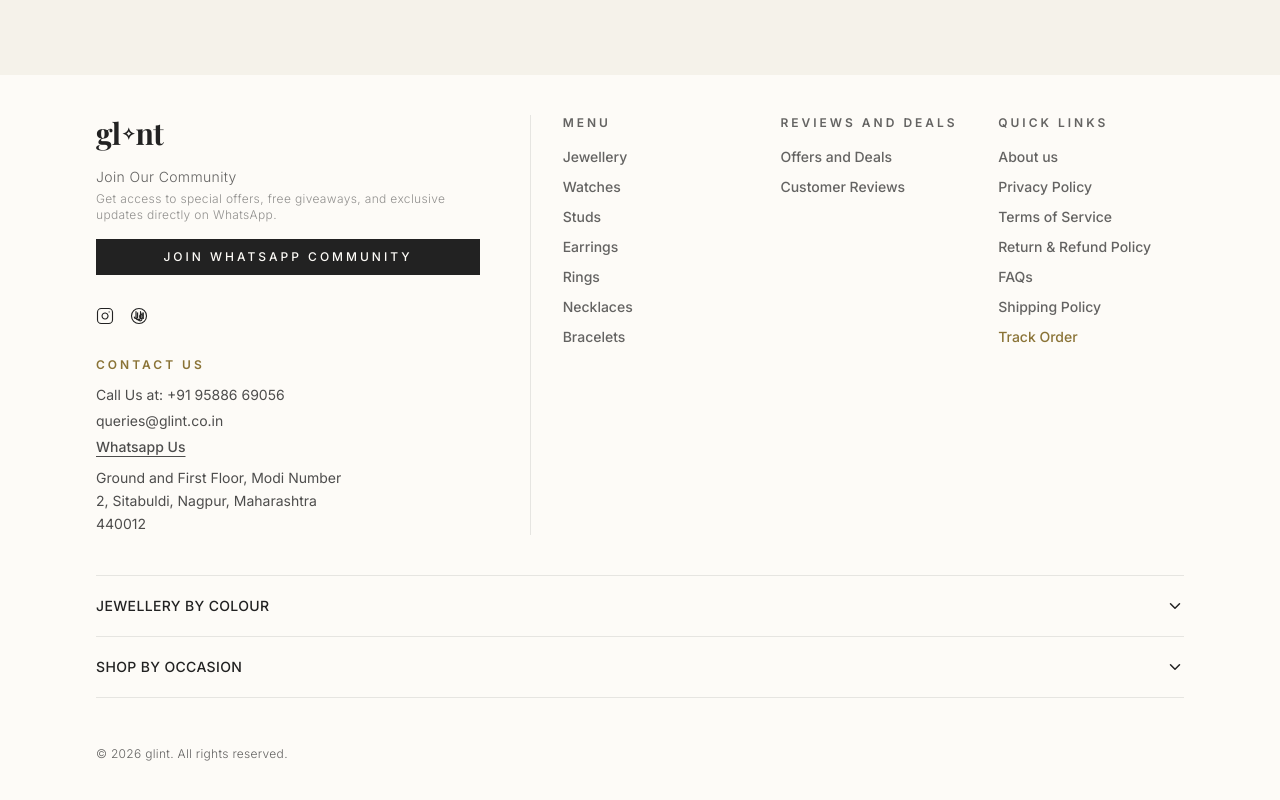
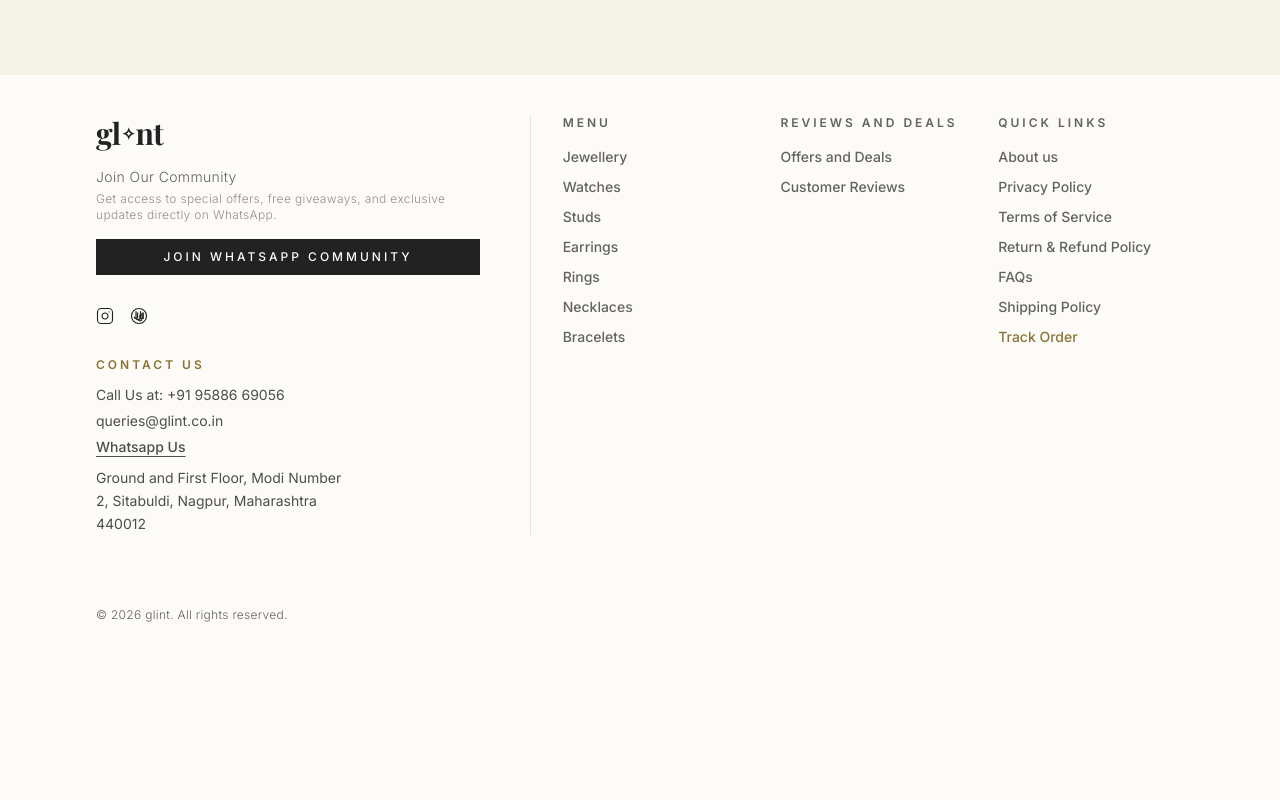
Before and after one commit to yashveerbissaengr-gif/Rangbarareilly, a Next.js app: page /about in a window 1280 px wide. Shown: the part 1310-2110 px from the top of the page. After the commit the page ends 1973 px from the top, so only its background shows below. Built offline with nearby package versions, Linux system fonts and the light colour scheme; a web font is replaced by a local one.

Commit message:
Remove duplicate LovedByCustomers section and footer accordions

```diff
--- a/app/page.tsx
+++ b/app/page.tsx
@@ -42,7 +42,6 @@ export default async function RootPage() {
         <BrandStory theme="loud" />
         <FeaturedCategories products={loudProducts} theme="loud" />
         <Materials theme="loud" />
-        <LovedByCustomers theme="loud" />
         <Testimonials theme="loud" />
       </section>
 
--- a/components/blocks/Footer.tsx
+++ b/components/blocks/Footer.tsx
@@ -138,42 +138,7 @@ export function Footer({ theme = "core" }: { theme?: "core" | "loud" }) {
           </div>
         </div>
 
-        {/* Accordions for Performance (Zero JS approach via HTML5 details) */}
-        <div className={cn("border-t", borderClass)}>
-          <details className={cn("group border-b", borderClass)}>
-            <summary className={cn("flex justify-between items-center font-medium cursor-pointer list-none py-5 text-sm tracking-wide uppercase transition-colors", hoverClass)}>
-              <span>Jewellery By Colour</span>
-              <span className="transition group-open:rotate-180">
-                <ChevronDown size={18} />
-              </span>
-            </summary>
-            <div className="text-sm opacity-70 pb-5 pt-2 animate-in slide-in-from-top-2 duration-300">
-              <ul className="flex flex-wrap gap-4">
-                <li><Link href="#" className={hoverClass}>Gold</Link></li>
-                <li><Link href="#" className={hoverClass}>Silver</Link></li>
-                <li><Link href="#" className={hoverClass}>Rose Gold</Link></li>
-                <li><Link href="#" className={hoverClass}>Black</Link></li>
-              </ul>
-            </div>
-          </details>
-
-          <details className={cn("group border-b", borderClass)}>
-            <summary className={cn("flex justify-between items-center font-medium cursor-pointer list-none py-5 text-sm tracking-wide uppercase transition-colors", hoverClass)}>
-              <span>Shop By Occasion</span>
-              <span className="transition group-open:rotate-180">
-                <ChevronDown size={18} />
-              </span>
-            </summary>
-            <div className="text-sm opacity-70 pb-5 pt-2 animate-in slide-in-from-top-2 duration-300">
-              <ul className="flex flex-wrap gap-4">
-                <li><Link href="#" className={hoverClass}>Everyday Wear</Link></li>
-                <li><Link href="#" className={hoverClass}>Office Wear</Link></li>
-                <li><Link href="#" className={hoverClass}>Party Wear</Link></li>
-                <li><Link href="#" className={hoverClass}>Weddings</Link></li>
-              </ul>
-            </div>
-          </details>
-        </div>
+        {/* Accordions removed as per request */}
 
         {/* Bottom Bar */}
         <div className="pt-8 mt-4 flex flex-col md:flex-row items-center justify-between gap-4">
```
